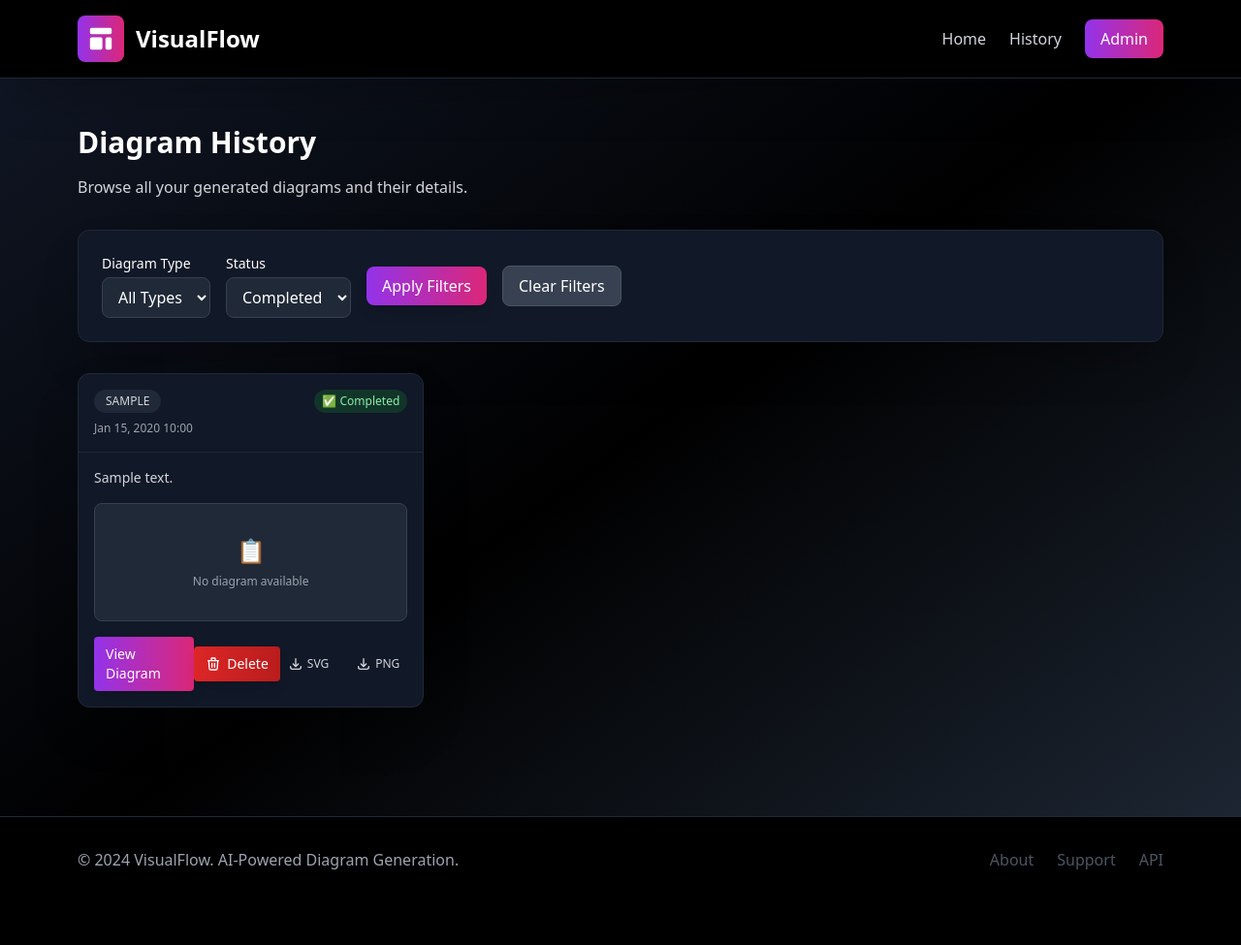
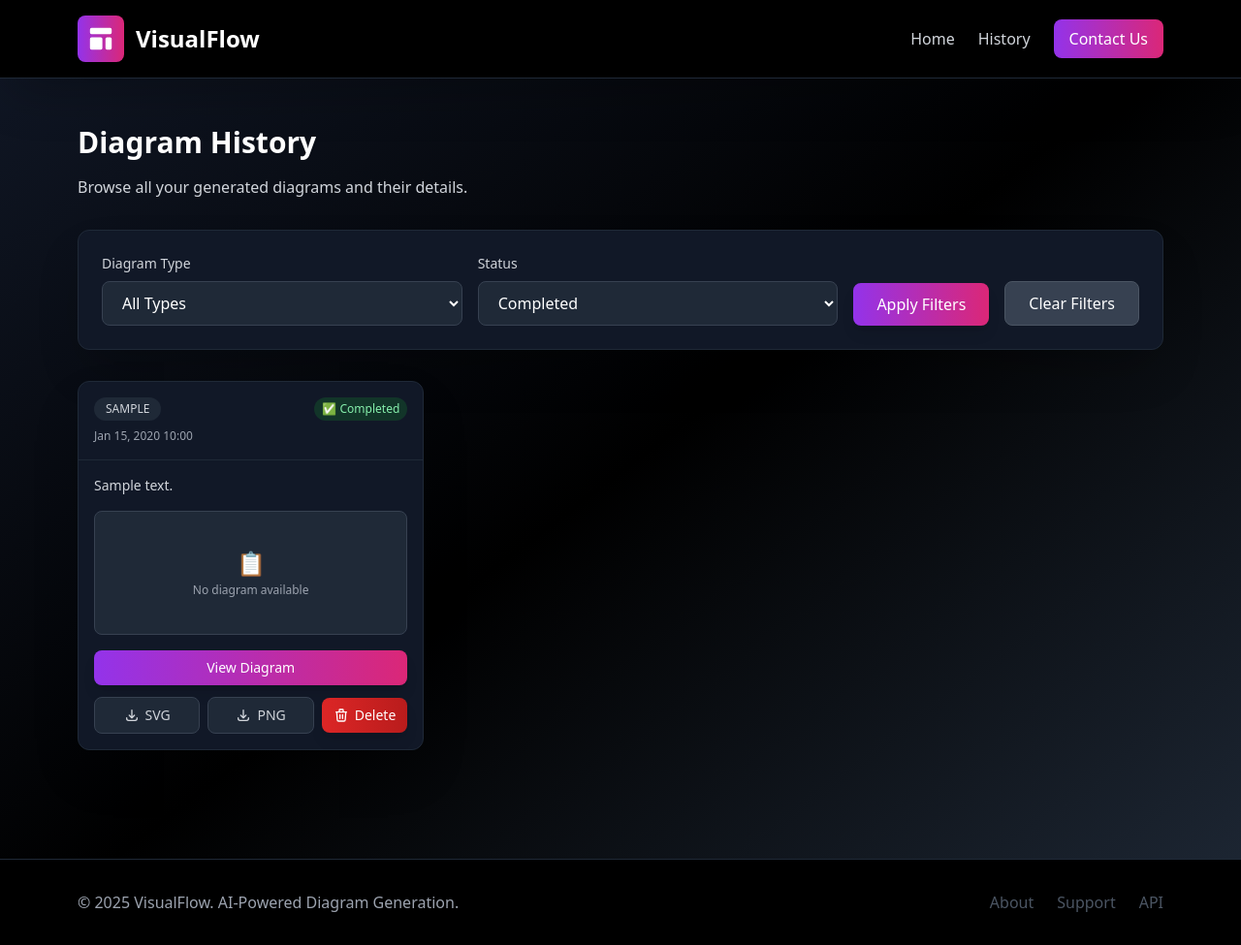
Before and after one commit to Rishiyaduwanshi/visualflow, a Django app: template visualflow/templates/diagrams/history.html in a window 1280 px wide. Shown: the whole page at 97% size. Before the commit the page ends 897 px from the top, so only its background shows below. Run offline with Django 5.2, Linux system fonts and the light colour scheme; the template is opened without the code that fills it: most values are stand-ins (such as "Sample title", 1, 10 or a date in 2020); one stand-in notice (Sample message) is shown; parts of the project's set-up code (start-up, migrations or seed data) failed here and were passed over; some libraries are stand-ins or nearby versions.

Commit message:
feat: Add contact form functionality with model, view, and template integration

```diff
--- a/visualflow/diagrams/urls.py
+++ b/visualflow/diagrams/urls.py
@@ -13,5 +13,6 @@ urlpatterns = [
     path('delete/<uuid:diagram_id>/', views.delete_diagram, name='delete_diagram'),
     path('display/<uuid:session_id>/', views.DiagramDisplayView.as_view(), name='display'),
     path('download/<uuid:session_id>/', views.DownloadView.as_view(), name='download'),
+    path('contact/', views.handleContactForm, name='contact'),
     path('history/', views.SessionHistoryView.as_view(), name='history'),
 ]
--- a/visualflow/templates/diagrams/history.html
+++ b/visualflow/templates/diagrams/history.html
@@ -13,14 +13,14 @@
 
     <!-- Filters -->
     <div class="bg-gray-900 rounded-xl shadow-2xl border border-gray-800 p-6 mb-8">
-        <form method="get" class="flex flex-wrap items-center gap-4">
+        <form method="get" class="flex flex-wrap items-end gap-4">
             <!-- Diagram Type Filter -->
-            <div>
-                <label for="type" class="block text-sm font-medium text-white mb-1">Diagram Type</label>
-                <select name="type" id="type" class="px-3 py-2 bg-gray-800 border border-gray-700 rounded-lg focus:outline-none focus:ring-2 focus:ring-purple-500 text-white">
-                    <option value="">All Types</option>
+            <div class="flex-1 min-w-[200px]">
+                <label for="type" class="block text-sm font-medium text-gray-300 mb-2">Diagram Type</label>
+                <select name="type" id="type" class="w-full cursor-pointer px-4 py-2.5 bg-gray-800 border border-gray-700 rounded-lg focus:outline-none focus:ring-2 focus:ring-purple-500 text-white">
+                    <option  value="">All Types</option>
                     {% for type_key, type_value in diagram_types.items %}
-                    <option value="{{ type_value }}" {% if current_type == type_value %}selected{% endif %}>
+                    <option value="{{ type_value }}" {% if current_type == type_value %}selected{% endif %} >
                         {{ type_key }}
                     </option>
                     {% endfor %}
@@ -28,9 +28,9 @@
             </div>
 
             <!-- Status Filter -->
-            <div>
-                <label for="status" class="block text-sm font-medium text-white mb-1">Status</label>
-                <select name="status" id="status" class="px-3 py-2 bg-gray-800 border border-gray-700 rounded-lg focus:outline-none focus:ring-2 focus:ring-purple-500 text-white">
+            <div class="flex-1 min-w-[200px]">
+                <label for="status" class="block text-sm font-medium text-gray-300 mb-2">Status</label>
+                <select name="status" id="status" class="w-full cursor-pointer px-4 py-2.5 bg-gray-800 border border-gray-700 rounded-lg focus:outline-none focus:ring-2 focus:ring-purple-500 text-white">
                     <option value="">All Status</option>
                     <option value="completed" {% if current_status == 'completed' %}selected{% endif %}>Completed</option>
                     <option value="failed" {% if current_status == 'failed' %}selected{% endif %}>Failed</option>
@@ -39,16 +39,16 @@
             </div>
 
             <!-- Filter Button -->
-            <div class="flex items-end">
-                <button type="submit" class="bg-gradient-to-r from-purple-600 to-pink-600 hover:from-purple-700 hover:to-pink-700 text-white px-4 py-2 rounded-lg transition duration-200 shadow-lg">
+            <div>
+                <button type="submit" class="bg-gradient-to-r from-purple-600 to-pink-600 hover:from-purple-700 hover:to-pink-700 cursor-pointer text-white px-6 py-2.5 rounded-lg font-medium transition duration-200 shadow-lg">
                     Apply Filters
                 </button>
             </div>
 
             <!-- Clear Filters -->
             {% if current_type or current_status %}
-            <div class="flex items-end">
-                <a href="{% url 'diagrams:history' %}" class="bg-gray-700 hover:bg-gray-600 text-white px-4 py-2 rounded-lg transition duration-200 border border-gray-600">
+            <div>
+                <a href="{% url 'diagrams:history' %}" class="inline-block bg-gray-700 hover:bg-gray-600 text-white px-6 py-2.5 rounded-lg font-medium transition duration-200 border border-gray-600">
                     Clear Filters
                 </a>
             </div>
@@ -60,7 +60,7 @@
     {% if sessions %}
     <div class="grid grid-cols-1 md:grid-cols-2 lg:grid-cols-3 gap-6 mb-8">
         {% for session in sessions %}
-        <div class="bg-gray-900 rounded-xl shadow-2xl border border-gray-800 overflow-hidden hover:shadow-xl hover:border-gray-700 transition duration-200">
+        <div class="bg-gray-900 rounded-xl shadow-2xl border border-gray-800 overflow-hidden hover:shadow-xl hover:border-gray-700 transition duration-200 flex flex-col h-full">
             <!-- Header with Status -->
             <div class="p-4 border-b border-gray-800">
                 <div class="flex items-center justify-between mb-2">
@@ -89,70 +89,79 @@
                 <div class="text-xs text-gray-400">{{ session.created_at|date:"M d, Y H:i" }}</div>
             </div>
 
-            <!-- Content -->
-            <div class="p-4">
-                <p class="text-sm text-gray-300 mb-4 line-clamp-3">{{ session.prompt_preview }}</p>
+            <!-- Content - Flex grow to push actions to bottom -->
+            <div class="p-4 flex-grow flex flex-col">
+                <!-- Description -->
+                <div class="flex-grow">
+                    <p class="text-sm text-gray-300 mb-4">{{ session.prompt_preview }}</p>
+                </div>
 
-                <!-- Diagram Preview -->
+                <!-- Diagram Preview with fixed position at bottom of content -->
                 {% if session.has_diagram %}
-                <div class="mb-4 bg-gray-800 rounded-lg p-3 max-h-32 overflow-hidden border border-gray-700">
+                <div class="mb-4 bg-gray-800 rounded-lg p-3 h-32 overflow-hidden border border-gray-700">
                     <div class="mermaid-preview transform scale-75 origin-top-left" style="height: 120px; overflow: hidden;">
                         <div class="mermaid">{{ session.generated_uml }}</div>
                     </div>
                 </div>
                 {% else %}
-                <div class="mb-4 bg-gray-800 rounded-lg p-8 text-center border border-gray-700">
-                    <div class="text-gray-500 text-2xl mb-2">📋</div>
+                <div class="mb-4 bg-gray-800 rounded-lg h-32 flex items-center justify-center border border-gray-700">
+                    <div class="text-center">
+                        <div class="text-gray-500 text-2xl mb-1">📋</div>
                         <div class="text-xs text-gray-400">No diagram available</div>
+                    </div>
                 </div>
                 {% endif %}
 
-                <!-- Actions -->
-                <div class="flex items-center justify-between">
+                <!-- Actions - Always at bottom -->
+                <div class="space-y-3 mt-auto">
+                    <!-- View/Status Button -->
+                    <div class="flex items-center flex-1 justify-between">
                         {% if session.status == 'completed' %}
                         <a href="{% url 'diagrams:display' session.id %}"
-                       class="bg-gradient-to-r from-purple-600 to-pink-600 hover:from-purple-700 hover:to-pink-700 text-white px-3 py-2 rounded text-sm transition duration-200 shadow-lg">
+                           class="flex-1 bg-gradient-to-r from-purple-600 to-pink-600 hover:from-purple-700 hover:to-pink-700 text-white px-4 py-2 rounded-lg text-sm font-medium text-center transition duration-200 shadow-lg">
                             View Diagram
                         </a>
                         {% elif session.status == 'failed' %}
-                    <span class="text-red-400 text-sm">Generation failed</span>
+                        <span class="flex-1 text-center text-red-400 text-sm font-medium py-2">Generation failed</span>
                         {% elif session.status == 'processing' %}
-                    <span class="text-yellow-400 text-sm">Processing...</span>
+                        <span class="flex-1 text-center text-yellow-400 text-sm font-medium py-2">Processing...</span>
                         {% endif %}
-                    <form method="POST" action="{% url 'diagrams:delete_diagram' session.id %}" class="inline" onsubmit="return confirm('Are you sure you want to delete this diagram?');">
+                    </div>
+
+                    <!-- Download & Delete Buttons -->
+                    <div class="flex items-center gap-2">
+                        {% if session.status == 'completed' %}
+                        <!-- Download Buttons -->
+                        <a href="{% url 'diagrams:download' session.id %}?format=svg"
+                           class="flex-1 inline-flex items-center justify-center text-gray-300 hover:text-purple-400 bg-gray-800 hover:bg-purple-900/30 px-3 py-2 rounded-lg text-sm font-medium transition-all duration-200 border border-gray-700"
+                           title="Download SVG">
+                            <svg class="w-4 h-4 mr-1.5" fill="none" stroke="currentColor" viewBox="0 0 24 24">
+                                <path stroke-linecap="round" stroke-linejoin="round" stroke-width="2" d="M4 16v1a3 3 0 003 3h10a3 3 0 003-3v-1m-4-4l-4 4m0 0l-4-4m4 4V4"/>
+                            </svg>
+                            SVG
+                        </a>
+                        <a href="{% url 'diagrams:download' session.id %}?format=png"
+                           class="flex-1 inline-flex items-center justify-center text-gray-300 hover:text-pink-400 bg-gray-800 hover:bg-pink-900/30 px-3 py-2 rounded-lg text-sm font-medium transition-all duration-200 border border-gray-700"
+                           title="Download PNG">
+                            <svg class="w-4 h-4 mr-1.5" fill="none" stroke="currentColor" viewBox="0 0 24 24">
+                                <path stroke-linecap="round" stroke-linejoin="round" stroke-width="2" d="M4 16v1a3 3 0 003 3h10a3 3 0 003-3v-1m-4-4l-4 4m0 0l-4-4m4 4V4"/>
+                            </svg>
+                            PNG
+                        </a>
+                        {% endif %}
+
+                        <!-- Delete Button -->
+                        <form method="POST" action="{% url 'diagrams:delete_diagram' session.id %}" class="{% if session.status == 'completed' %}flex-1{% else %}w-full{% endif %}" onsubmit="return confirm('Are you sure you want to delete this diagram?');">
                             {% csrf_token %}
                             <button type="submit"
-                            style="background: linear-gradient(to right, rgb(220, 38, 38), rgb(185, 28, 28));"
-                            class="inline-flex items-center justify-center text-white cursor-pointer px-3 py-2 rounded text-sm font-medium shadow-lg hover:opacity-90 transition-all duration-200">
+                                class="w-full cursor-pointer inline-flex items-center justify-center bg-gradient-to-r from-red-600 to-red-700 hover:from-red-700 hover:to-red-800 text-white px-3 py-2 rounded-lg text-sm font-medium shadow-lg transition-all duration-200">
                                 <svg class="w-4 h-4 mr-1.5" fill="none" stroke="currentColor" viewBox="0 0 24 24">
                                     <path stroke-linecap="round" stroke-linejoin="round" stroke-width="2" d="M19 7l-.867 12.142A2 2 0 0116.138 21H7.862a2 2 0 01-1.995-1.858L5 7m5 4v6m4-6v6m1-10V4a1 1 0 00-1-1h-4a1 1 0 00-1 1v3M4 7h16" />
                                 </svg>
                                 Delete
                             </button>
                         </form>
-
-
-                    <!-- Quick Download -->
-                    {% if session.status == 'completed' %}
-                    <div class="flex items-center space-x-3">
-                        <a href="{% url 'diagrams:download' session.id %}?format=svg"
-                           class="inline-flex items-center text-gray-300 hover:text-purple-400 px-2 py-1 rounded transition-all duration-200 hover:bg-purple-900/20"
-                           title="Download SVG">
-                            <svg class="w-4 h-4 mr-1" fill="none" stroke="currentColor" viewBox="0 0 24 24">
-                                <path stroke-linecap="round" stroke-linejoin="round" stroke-width="2" d="M4 16v1a3 3 0 003 3h10a3 3 0 003-3v-1m-4-4l-4 4m0 0l-4-4m4 4V4"/>
-                            </svg>
-                            <span class="text-xs font-medium">SVG</span>
-                        </a>
-                        <a href="{% url 'diagrams:download' session.id %}?format=png"
-                           class="inline-flex items-center text-gray-300 hover:text-pink-400 px-2 py-1 rounded transition-all duration-200 hover:bg-pink-900/20"
-                           title="Download PNG">
-                            <svg class="w-4 h-4 mr-1" fill="none" stroke="currentColor" viewBox="0 0 24 24">
-                                <path stroke-linecap="round" stroke-linejoin="round" stroke-width="2" d="M4 16v1a3 3 0 003 3h10a3 3 0 003-3v-1m-4-4l-4 4m0 0l-4-4m4 4V4"/>
-                            </svg>
-                            <span class="text-xs font-medium">PNG</span>
-                        </a>
                     </div>
-                    {% endif %}
                 </div>
             </div>
         </div>
--- a/visualflow/theme/templates/base.html
+++ b/visualflow/theme/templates/base.html
@@ -2,14 +2,19 @@
 <!DOCTYPE html>
 <html lang="en">
   <head>
-    <meta charset="UTF-8">
-    <meta name="viewport" content="width=device-width, initial-scale=1.0">
-    <meta http-equiv="X-UA-Compatible" content="ie=edge">
-    <title>{% block title %}VisualFlow - AI-Powered Diagram Generator{% endblock %}</title>
-    <meta name="description" content="Generate professional diagrams from text using AI. Support for UML, ERD, Flowcharts, and more.">
+    <meta charset="UTF-8" />
+    <meta name="viewport" content="width=device-width, initial-scale=1.0" />
+    <meta http-equiv="X-UA-Compatible" content="ie=edge" />
+    <title>
+      {% block title %}
+        VisualFlow - AI-Powered Diagram Generator
+      {% endblock %}
+    </title>
+    <meta name="description" content="Generate professional diagrams from text using AI. Support for UML, ERD, Flowcharts, and more." />
     {% tailwind_css %}
     <script src="https://cdn.jsdelivr.net/npm/mermaid@10.9.1/dist/mermaid.min.js"></script>
-    {% block extra_css %}{% endblock %}
+    {% block extra_css %}
+    {% endblock %}
   </head>
 
   <body class="bg-gradient-to-br from-gray-900 via-black to-gray-800 font-sans leading-normal tracking-normal min-h-screen">
@@ -22,34 +27,25 @@
             <div class="flex items-center">
               <div class="bg-gradient-to-r from-purple-600 to-pink-600 text-white rounded-lg p-2 shadow-lg">
                 <svg class="w-8 h-8" fill="currentColor" viewBox="0 0 20 20">
-                                <path d="M3 4a1 1 0 011-1h12a1 1 0 011 1v2a1 1 0 01-1 1H4a1 1 0 01-1-1V4zM3 10a1 1 0 011-1h6a1 1 0 011 1v6a1 1 0 01-1 1H4a1 1 0 01-1-1v-6zM14 9a1 1 0 00-1 1v6a1 1 0 001 1h2a1 1 0 001-1v-6a1 1 0 00-1-1h-2z"/>
+                  <path d="M3 4a1 1 0 011-1h12a1 1 0 011 1v2a1 1 0 01-1 1H4a1 1 0 01-1-1V4zM3 10a1 1 0 011-1h6a1 1 0 011 1v6a1 1 0 01-1 1H4a1 1 0 01-1-1v-6zM14 9a1 1 0 00-1 1v6a1 1 0 001 1h2a1 1 0 001-1v-6a1 1 0 00-1-1h-2z" />
                 </svg>
               </div>
-                        <h1 class="ml-3  text-2xl font-bold text-white">
-                            <a href="/">VisualFlow
-                            </a>
-                            </h1>
+              <h1 class="ml-3 text-2xl font-bold text-white"><a href="/">VisualFlow</a></h1>
             </div>
           </div>
 
           <!-- Navigation Links -->
           <div class="hidden md:flex items-center space-x-6">
-                    <a href="{% url 'diagrams:home' %}" class="text-gray-300 hover:text-purple-400 transition duration-200 {% if request.resolver_match.url_name == 'home' %}font-semibold text-purple-400{% endif %}">
-                        Home
-                    </a>
-                    <a href="{% url 'diagrams:history' %}" class="text-gray-300 hover:text-purple-400 transition duration-200 {% if request.resolver_match.url_name == 'history' %}font-semibold text-purple-400{% endif %}">
-                        History
-                    </a>
-                    <a href="/admin/" class="bg-gradient-to-r from-purple-600 to-pink-600 hover:from-purple-700 hover:to-pink-700 text-white px-4 py-2 rounded-lg transition duration-200 shadow-lg">
-                        Admin
-                    </a>
+            <a href="{% url 'diagrams:home' %}" class="text-gray-300 hover:text-purple-400 transition duration-200 {% if request.resolver_match.url_name == 'home' %}font-semibold text-purple-400{% endif %}">Home</a>
+            <a href="{% url 'diagrams:history' %}" class="text-gray-300 hover:text-purple-400 transition duration-200 {% if request.resolver_match.url_name == 'history' %}font-semibold text-purple-400{% endif %}">History</a>
+            <a href="{% url 'diagrams:contact' %}" class="bg-gradient-to-r from-purple-600 to-pink-600 hover:from-purple-700 hover:to-pink-700 text-white px-4 py-2 rounded-lg transition duration-200 shadow-lg">Contact Us</a>
           </div>
 
           <!-- Mobile menu button -->
           <div class="md:hidden">
             <button id="mobile-menu-btn" class="text-gray-300 hover:text-purple-400">
               <svg class="w-6 h-6" fill="none" stroke="currentColor" viewBox="0 0 24 24">
-                            <path stroke-linecap="round" stroke-linejoin="round" stroke-width="2" d="M4 6h16M4 12h16M4 18h16"/>
+                <path stroke-linecap="round" stroke-linejoin="round" stroke-width="2" d="M4 6h16M4 12h16M4 18h16" />
               </svg>
             </button>
           </div>
@@ -60,7 +56,7 @@
           <div class="flex flex-col space-y-2">
             <a href="{% url 'diagrams:home' %}" class="text-gray-300 hover:text-purple-400 py-2">Home</a>
             <a href="{% url 'diagrams:history' %}" class="text-gray-300 hover:text-purple-400 py-2">History</a>
-                    <a href="/admin/" class="text-gray-300 hover:text-purple-400 py-2">Admin</a>
+            <a href="{% url 'diagrams:contact' %}" class="text-gray-300 hover:text-purple-400 py-2">Contact Us</a>
           </div>
         </div>
       </div>
@@ -70,9 +66,15 @@
     {% if messages %}
       <div class="max-w-6xl mx-auto px-4 mt-4">
         {% for message in messages %}
-        <div class="alert alert-{{ message.tags }} mb-4 p-4 rounded-lg {% if message.tags == 'success' %}bg-green-900 border border-green-600 text-green-300{% elif message.tags == 'error' %}bg-red-900 border border-red-600 text-red-300{% elif message.tags == 'warning' %}bg-yellow-900 border border-yellow-600 text-yellow-300{% else %}bg-blue-900 border border-blue-600 text-blue-300{% endif %}">
-            {{ message }}
-        </div>
+          <div class="alert alert-{{ message.tags }} mb-4 p-4 rounded-lg {% if message.tags == 'success' %}
+              bg-green-900 border border-green-600 text-green-300
+            {% elif message.tags == 'error' %}
+              bg-red-900 border border-red-600 text-red-300
+            {% elif message.tags == 'warning' %}
+              bg-yellow-900 border border-yellow-600 text-yellow-300
+            {% else %}
+              bg-blue-900 border border-blue-600 text-blue-300
+            {% endif %}">{{ message }}</div>
         {% endfor %}
       </div>
     {% endif %}
@@ -80,6 +82,7 @@
     <!-- Main Content -->
     <main class="flex-1">
       {% block content %}
+
       {% endblock %}
     </main>
 
@@ -88,7 +91,7 @@
       <div class="max-w-6xl mx-auto px-4 py-8">
         <div class="flex flex-col md:flex-row justify-between items-center">
           <div class="mb-4 md:mb-0">
-                    <p class="text-gray-400">© 2024 VisualFlow. AI-Powered Diagram Generation.</p>
+            <p class="text-gray-400" id="currentYear">© date VisualFlow. AI-Powered Diagram Generation.</p>
           </div>
           <div class="flex space-x-6">
             <a href="#" class="text-gray-600 hover:text-blue-600">About</a>
@@ -104,7 +107,7 @@
       // Initialize Mermaid.js with beautiful dark theme
       mermaid.initialize({
         theme: 'dark',
-            startOnLoad: false,  // We'll render manually
+        startOnLoad: false, // We'll render manually
         securityLevel: 'loose',
         themeVariables: {
           darkMode: true,
@@ -147,29 +150,36 @@
         gantt: {
           useMaxWidth: true
         }
-        });
+      })
+
+      // copyright year setting
+      const year = new Date().getFullYear();
+      const startYear = 2025
+      const cp = year === startYear ? startYear : `${startYear}-${year}`
+      currentYear.textContent = currentYear.textContent.replace("date", cp)
 
       // Mobile menu toggle
-        const mobileMenuBtn = document.getElementById('mobile-menu-btn');
-        const mobileMenu = document.getElementById('mobile-menu');
+      const mobileMenuBtn = document.getElementById('mobile-menu-btn')
+      const mobileMenu = document.getElementById('mobile-menu')
 
       if (mobileMenuBtn && mobileMenu) {
         mobileMenuBtn.addEventListener('click', () => {
-                mobileMenu.classList.toggle('hidden');
-            });
+          mobileMenu.classList.toggle('hidden')
+        })
       }
 
       // Auto-hide messages after 5 seconds
       setTimeout(() => {
-            const alerts = document.querySelectorAll('.alert');
-            alerts.forEach(alert => {
-                alert.style.transition = 'opacity 0.5s';
-                alert.style.opacity = '0';
-                setTimeout(() => alert.remove(), 500);
-            });
-        }, 5000);
+        const alerts = document.querySelectorAll('.alert')
+        alerts.forEach((alert) => {
+          alert.style.transition = 'opacity 0.5s'
+          alert.style.opacity = '0'
+          setTimeout(() => alert.remove(), 500)
+        })
+      }, 5000)
     </script>
 
-    {% block extra_js %}{% endblock %}
+    {% block extra_js %}
+    {% endblock %}
   </body>
 </html>
```
Also changed, not shown: visualflow/diagrams/admin.py (+8 -1 lines), visualflow/diagrams/forms.py (added, +26 -0 lines), visualflow/diagrams/models.py (+9 -0 lines), visualflow/diagrams/views.py (+15 -2 lines), visualflow/templates/diagrams/contact.html (added, +64 -0 lines), visualflow/diagrams/migrations/0002_contact_remove_diagramfeedback_session_and_more.py (added). Lines whose indentation alone changed are shown as unchanged.
